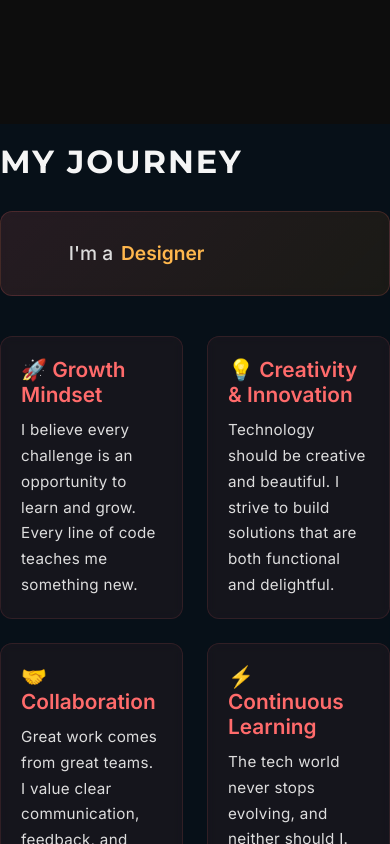
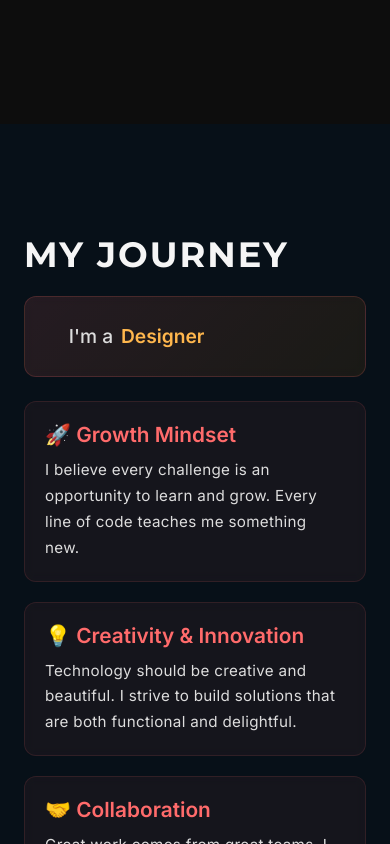
Before and after one commit to Wgannnn/CV, an Angular app: page /about in a window 390 px wide. Shown: the part 720-1564 px from the top of the page. Built offline with nearby package versions, Linux system fonts and the light colour scheme.

Commit message:
HUUUGEEEE UPGRAAADE!!!

```diff
--- a/src/app/read-about-me/read-about-me.css
+++ b/src/app/read-about-me/read-about-me.css
@@ -42,9 +42,8 @@
 /* Journey section styles */
 .main {
     background: #071018;
-    height: 100vh;
+    min-height: 100svh;
     display: flex;
-    align-items: center;
     justify-content: center;
     box-sizing: border-box;
     font-family: 'Inter', -apple-system, BlinkMacSystemFont, 'Segoe UI', sans-serif;
@@ -53,20 +52,20 @@
 
 .journey-section {
     max-width: 1200px;
-    margin: 0 auto;
     width: 100%;
-    height: 100vh;
+    min-height: 100svh;
     display: flex;
-    align-items: center;
+    align-items: flex-start; /* ⬅️ key */
     justify-content: center;
+    padding: 80px 24px; /* breathing room */
 }
 
 
 .cards-grid {
     display: grid;
     grid-template-columns: 1fr 1fr;
-    gap: 24px;
-    margin-top: 30px;
+    gap: 20px;
+    margin-top: 24px;
 }
 
 .journey-section h2 {
@@ -221,12 +220,18 @@
         font-size: 12vw;
     }
 
-    .journey-content h2 {
-        font-size: 2rem;
+    .cards-grid {
+        grid-template-columns: 1fr;
     }
 
-    .rotating-card h3 {
-        font-size: 1.4rem;
+    .rotating-card {
+        padding: 28px 24px;
+        margin-bottom: 24px;
+    }
+
+    .journey-section h2 {
+        margin-bottom: 20px;
+        font-size: 2.2rem;
     }
 
     .word-rotate {
@@ -240,8 +245,18 @@
         max-height: 35vh;
     }
 
+    .cards-grid {
+        grid-template-columns: 1fr;
+    }
+
     .rotating-card {
-        padding: 30px 20px;
+        padding: 28px 24px;
+        margin-bottom: 24px;
+    }
+
+    .journey-section h2 {
+        margin-bottom: 20px;
+        font-size: 2.2rem;
     }
 
     .rotating-card h3 {
@@ -257,7 +272,19 @@
     .title {
         font-size: 8vw;
     }
+    .cards-grid {
+        grid-template-columns: 1fr;
+    }
 
+    .rotating-card {
+        padding: 28px 24px;
+        margin-bottom: 24px;
+    }
+
+    .journey-section h2 {
+        margin-bottom: 20px;
+        font-size: 2.2rem;
+    }
     .rotating-card h3 {
         font-size: 1rem;
     }
```
